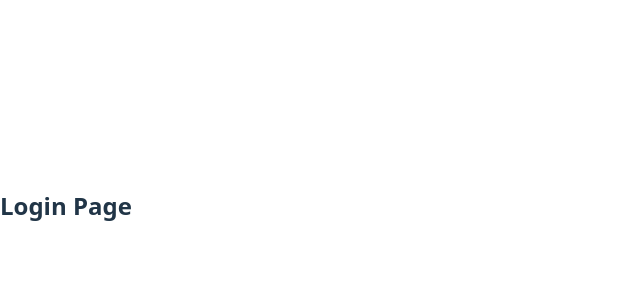
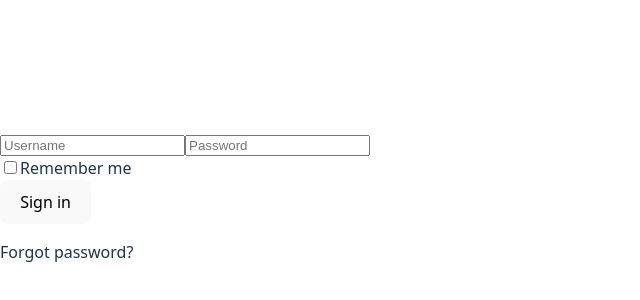
Before and after one commit to AnaBojato/Parcial_Web, a React (Vite) app in the folder second_point/Sign_in_movil/: page / in a window 1280 px wide. Shown: the part 194-494 px from the top of the page, without its empty margins (0-640 px from the left). Built offline with nearby package versions, Linux system fonts and the light colour scheme.

Commit message:
🧱 Add login form HTML structure

```diff
--- a/second_point/Sign_in_movil/package.json
+++ b/second_point/Sign_in_movil/package.json
@@ -1,7 +1,7 @@
 {
   "name": "sign-in-movil",
   "private": true,
-  "version": "0.2.0",
+  "version": "0.3.0",
   "type": "module",
   "scripts": {
     "dev": "vite",
--- a/second_point/Sign_in_movil/src/pages/Login.jsx
+++ b/second_point/Sign_in_movil/src/pages/Login.jsx
@@ -1,7 +1,57 @@
+import React, { useState } from "react";
+
 export default function Login() {
-    return (
-      <div>
-        <h2>Login Page</h2>
+  const [username, setUsername] = useState("");
+  const [password, setPassword] = useState("");
+  const [remember, setRemember] = useState(false);
+
+  const handleSubmit = (e) => {
+    e.preventDefault();
+    console.log("Username:", username);
+    console.log("Password:", password);
+    console.log("Remember me:", remember);
+  };
+
+  return (
+    <div className="login-container">
+      <div className="circle top-left"></div>
+      <div className="circle top-right"></div>
+
+      <div className="login-content">
+        <div className="user-icon"></div>
+
+        <form onSubmit={handleSubmit}>
+          <input
+            type="text"
+            placeholder="Username"
+            value={username}
+            onChange={(e) => setUsername(e.target.value)}
+            required
+          />
+
+          <input
+            type="password"
+            placeholder="Password"
+            value={password}
+            onChange={(e) => setPassword(e.target.value)}
+            required
+          />
+
+          <div className="remember">
+            <input
+              type="checkbox"
+              id="remember"
+              checked={remember}
+              onChange={() => setRemember(!remember)}
+            />
+            <label htmlFor="remember">Remember me</label>
+          </div>
+
+          <button type="submit">Sign in</button>
+
+          <p className="forgot">Forgot password?</p>
+        </form>
       </div>
-    );
-  }
+    </div>
+  );
+}
```
